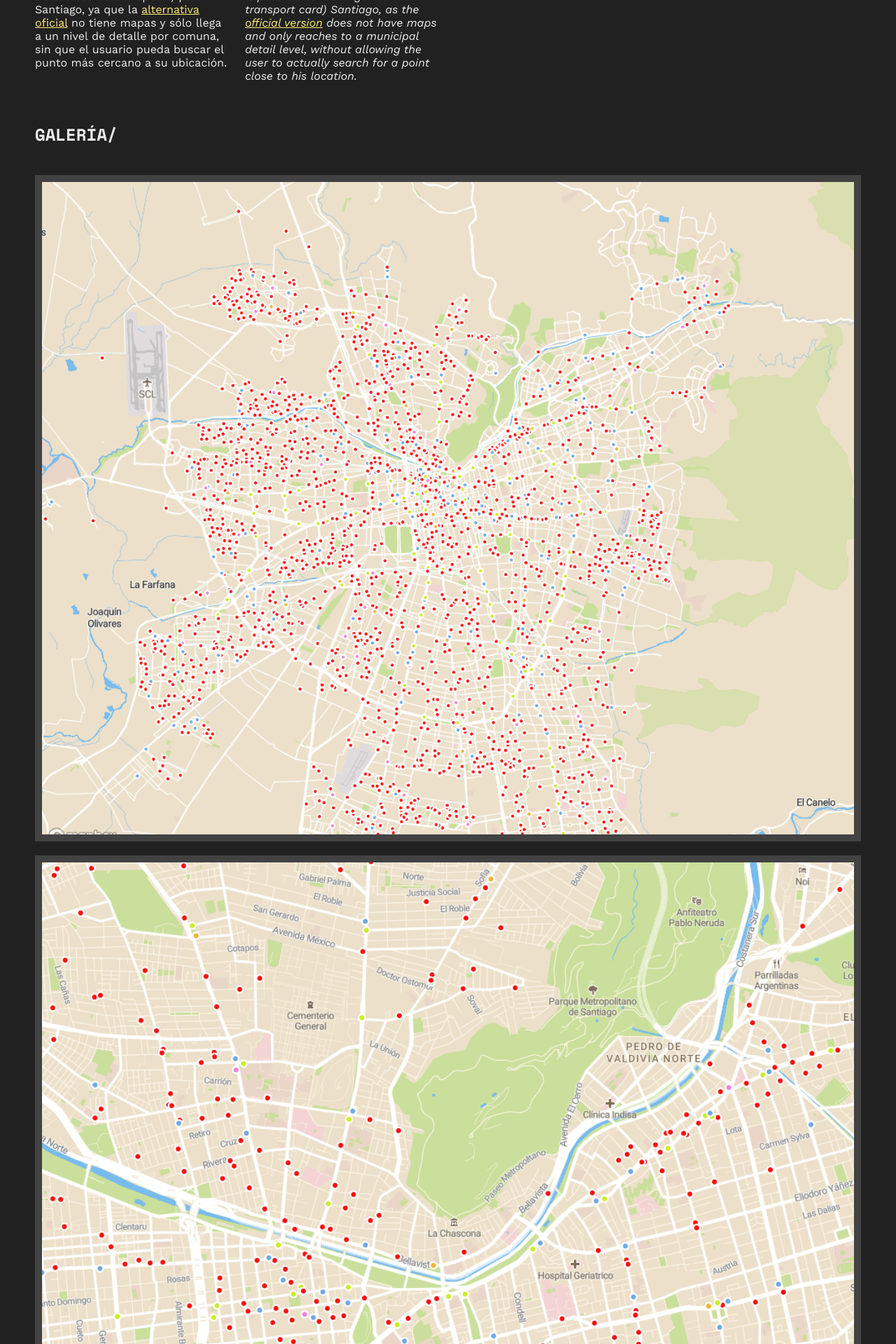
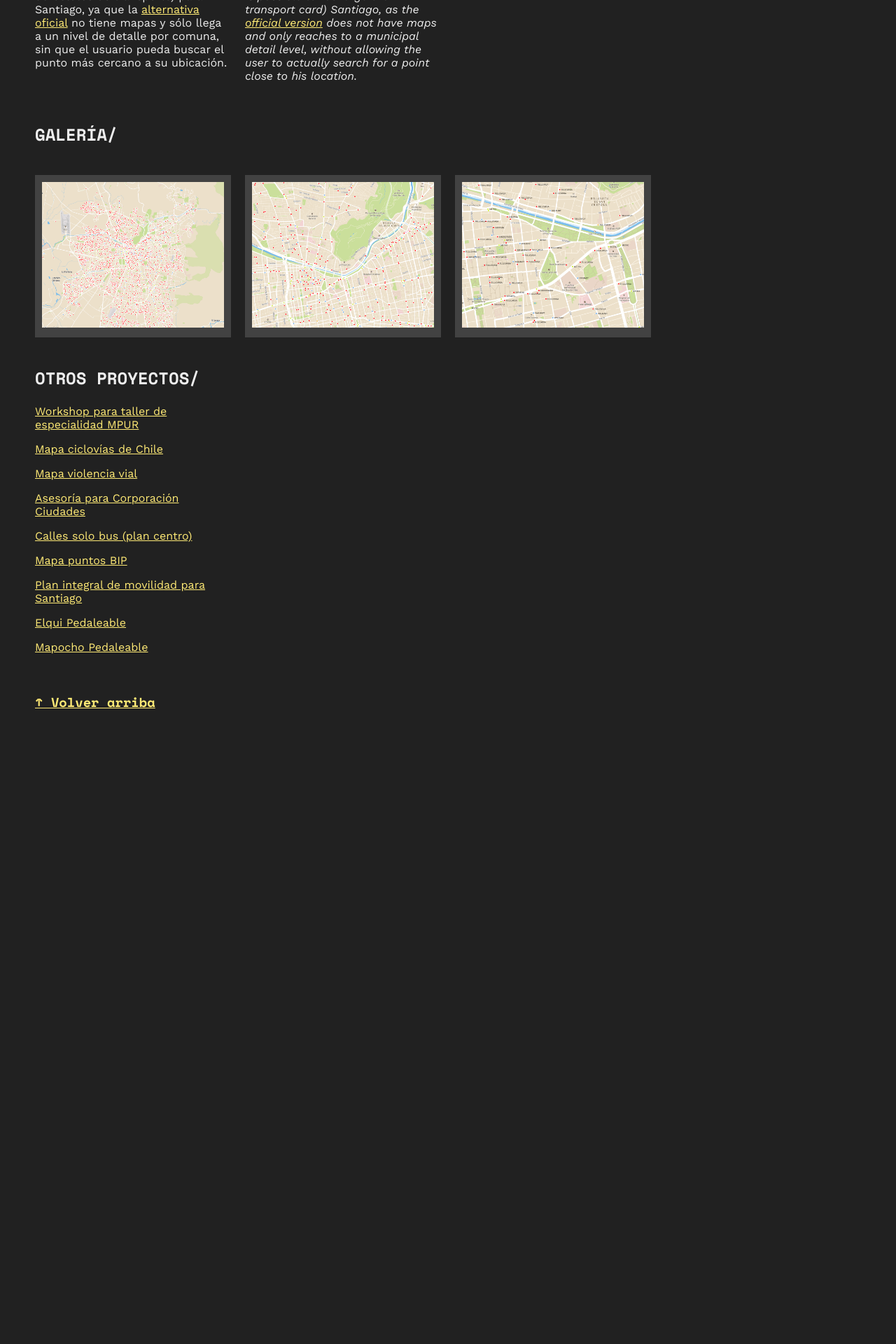
Before and after one commit to ignacioabe/ignacioabe.github.io, a Jekyll site: the page built from _proyectos/mapa-bip.md, in a window 1280 px wide. Shown: the part 308-2228 px from the top of the page at 70% size. Built offline with Jekyll 4.4.1, drawn with Linux system fonts in a browser that asks for light colours; after the commit the page ends 1351 px from its top, so only the background shows below that.

Commit message:
provisional

```diff
--- a/_layouts/proyecto.html
+++ b/_layouts/proyecto.html
@@ -39,11 +39,10 @@ layout: default
 
   <!-- bucle galería -->
   {% for imagen in page.galeria-img %}
-  <div class="galería ancho-completo">
+  <div class="galería">
       <img src="{{page.carpeta-img}}/{{ imagen }}" alt="" loading="lazy">
     </div>
   {% endfor %}
-
   <div class="contenido-proy">
     {{ content }}
   </div>
--- a/_sass/main.scss
+++ b/_sass/main.scss
@@ -47,8 +47,11 @@ a:hover {
   display: grid;
   justify-content: center;
   grid-template-columns: repeat(auto-fit, 280px);
-  // grid-template-columns: repeat(auto-fit, minmax(300px, 0.75fr));
   grid-gap: 20px;
+  @media (max-width: 480 px) {
+    grid-template-columns: repeat(90vw);
+    background-color: red;
+  }
 }
 
 .nombre-sección h2 {
@@ -67,9 +70,8 @@ a:hover {
   // color:red
 }
 
-.título-sección+.galeria {
+.título-sección+.galería {
   grid-column-start: 1;
-
 }
 .título-sección+.proyecto {
   grid-column-start: 1;
@@ -99,6 +101,7 @@ a:hover {
   // display: flex;
   // max-width: 80%;
   // max-height: 100%;
+  height: auto;
   // width: auto;
   // object-fit: cover;
 }
```
